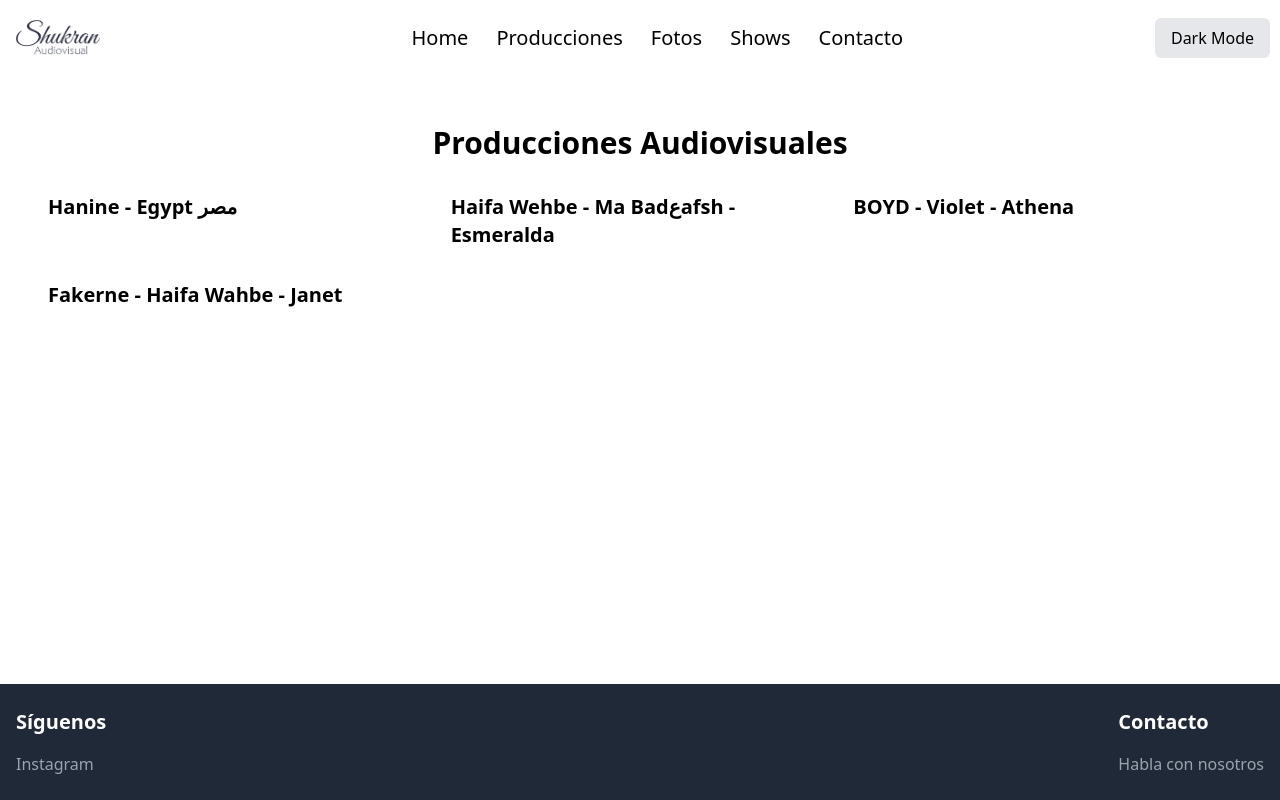
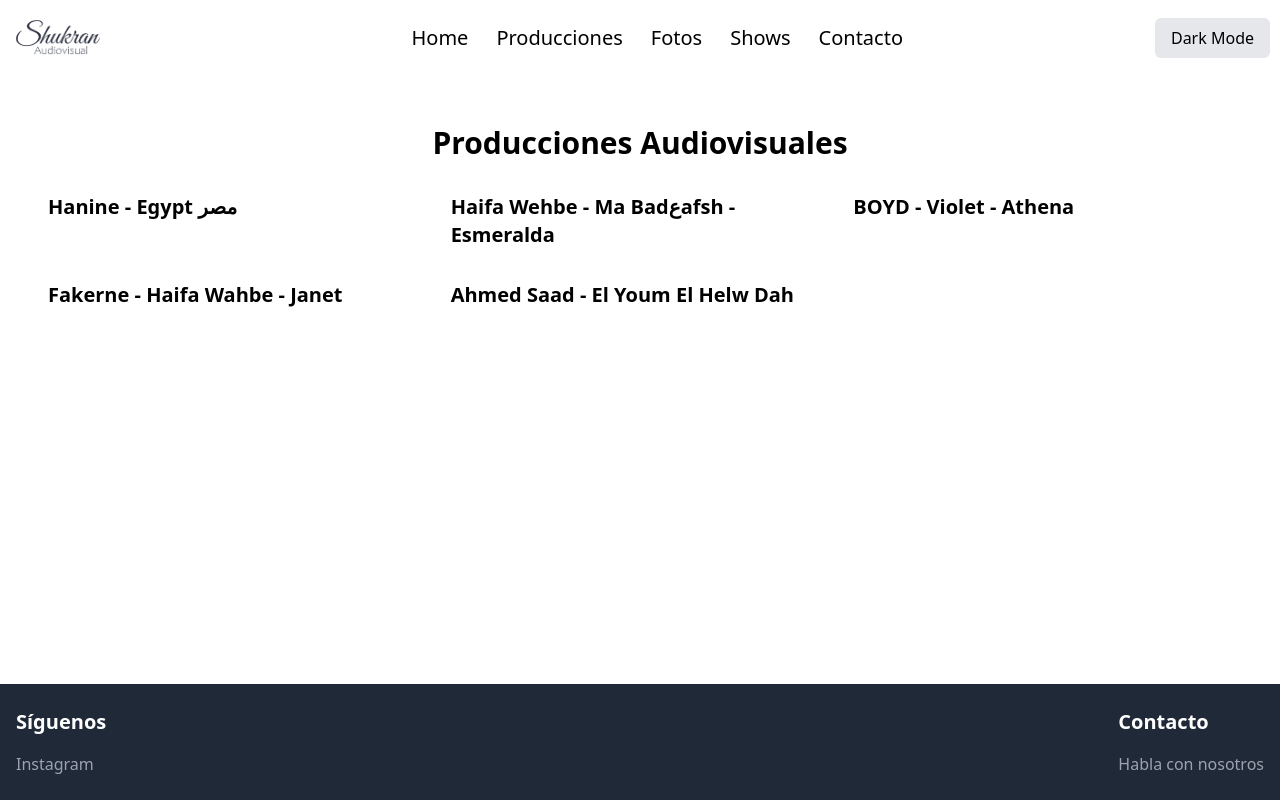
Before and after one commit to JesusMaidana/PracticaReactTailwind, a React (Vite) app: page /video in a window 1280 px wide. Built offline with nearby package versions, Linux system fonts and the light colour scheme.

Commit message:
Se agrego un short video mica

```diff
--- a/src/pages/Video.jsx
+++ b/src/pages/Video.jsx
@@ -5,7 +5,9 @@
   { id: 'DCFqroxAcV0', title: 'Hanine - Egypt مصر' },
   { id: 'dx5iKA87Wpk', title: 'Haifa Wehbe - Ma Badعafsh - Esmeralda' },
   { id: 'dtoKbrb7CT8', title: 'BOYD - Violet - Athena' },
-  { id: 'GIXDSIq5hLI', title: 'Fakerne - Haifa Wahbe - Janet' }
+  { id: 'GIXDSIq5hLI', title: 'Fakerne - Haifa Wahbe - Janet' },
+  { id: 't0K-HMJoKyc', title: 'Ahmed Saad - El Youm El Helw Dah' },
+
 ];
 
 const Video = () => {
```
